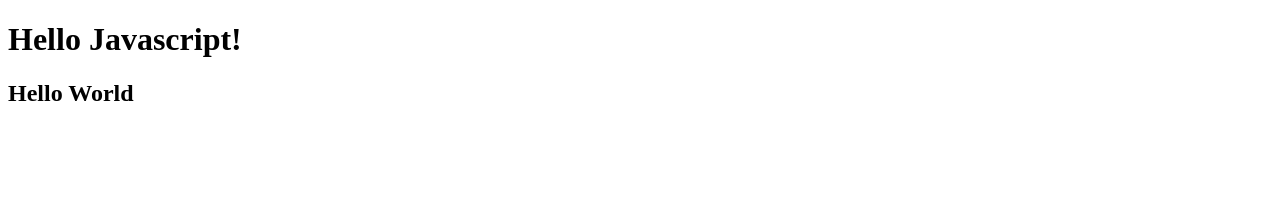
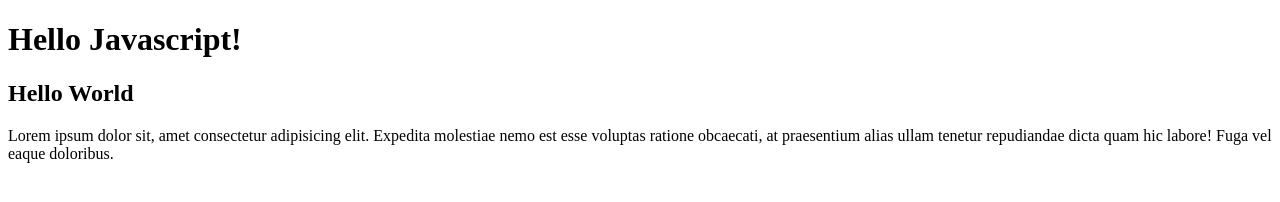
Before and after one commit to ArkadiySlatin/Javascript, a plain HTML site: page index.html in a window 1280 px wide. Drawn offline with Linux system fonts and the light colour scheme.

Commit message:
Add <p> in index.html

```diff
--- a/index.html
+++ b/index.html
@@ -10,6 +10,7 @@
 <body>
     <h1>Hello Javascript!</h1>
     <h2>Hello World</h2>
+    <p>Lorem ipsum dolor sit, amet consectetur adipisicing elit. Expedita molestiae nemo est esse voluptas ratione obcaecati, at praesentium alias ullam tenetur repudiandae dicta quam hic labore! Fuga vel eaque doloribus.</p>
 
 
     <script src="js/script.js"></script>
```
